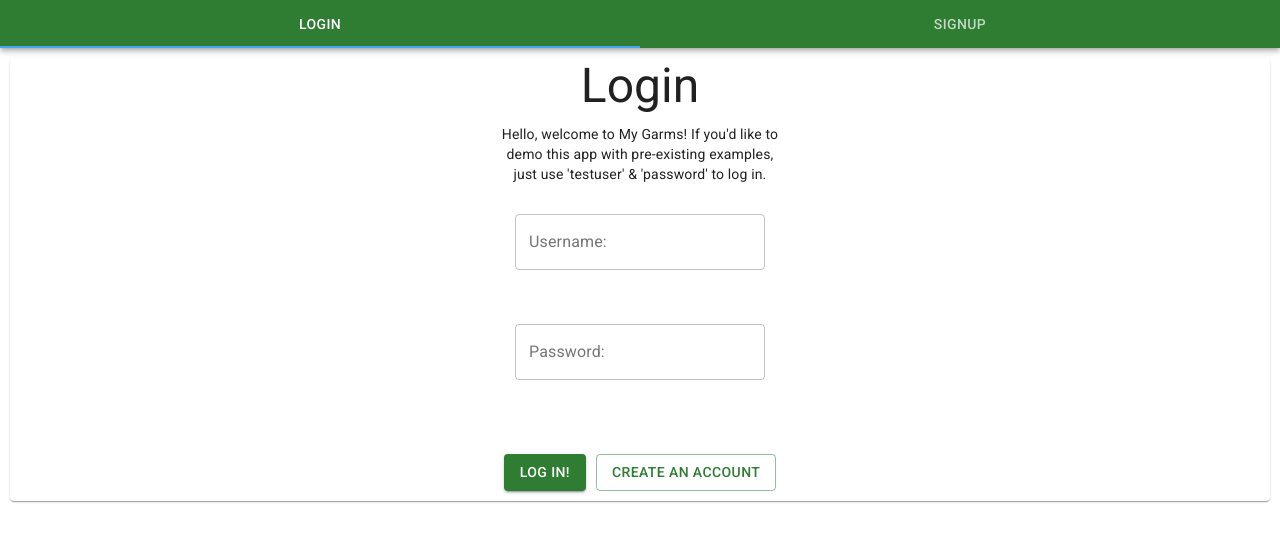
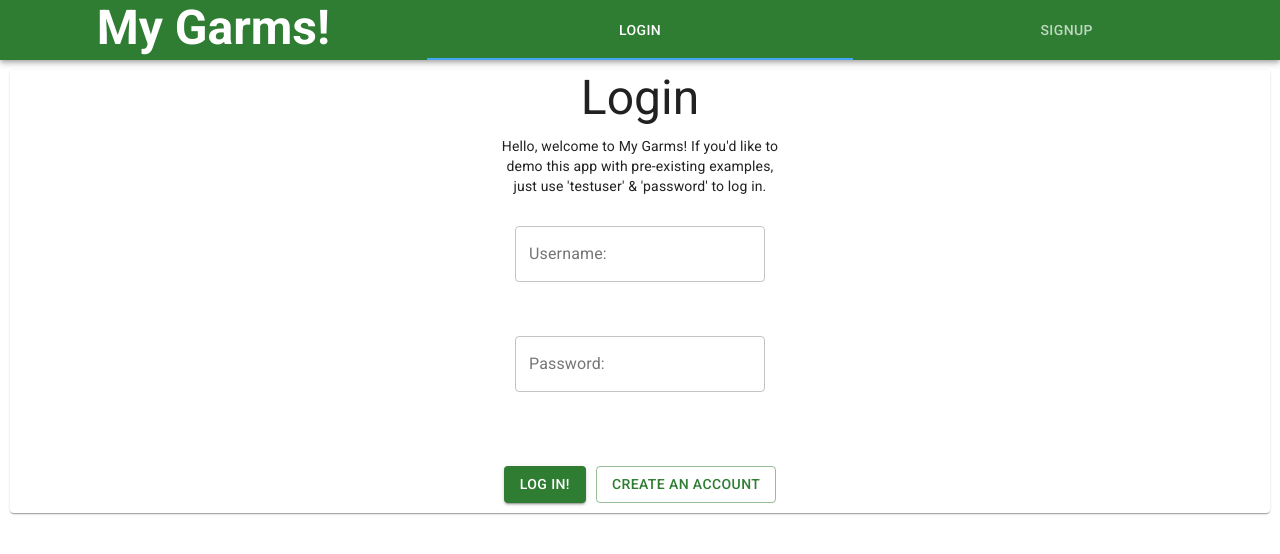
Before and after one commit to Zachary-Roland/closet-app-react, a React (Create React App) app: page /login in a window 1280 px wide. Shown: the top 554 px of the page. Built offline with nearby package versions, Linux system fonts and the light colour scheme.

Commit message:
adds title to navbar

```diff
--- a/src/App.js
+++ b/src/App.js
@@ -14,7 +14,7 @@ import { createTheme } from "@material-ui/core/styles";
 import { ThemeProvider } from "@material-ui/styles";
 import a11yProps from "./shared/A11yProps";
 
-import { AppBar, Tabs, Tab } from "@material-ui/core";
+import { AppBar, Tabs, Tab, Grid, Typography } from "@material-ui/core";
 
 // Imports for Context
 import { GarmsContext, UserContext, NeedsContext } from "./context";
@@ -76,8 +76,20 @@ function App() {
     <ThemeProvider theme={oliveAqua}>
       <Router>
         <nav>
-          <AppBar position="sticky">
+          <AppBar position="sticky" style={{ minHeight: "60px" }}>
+            <Grid container spacing={0}>
+              <Grid item xs={12} md={4} style={{ textAlign: "center" }}>
+                <Typography
+                  variant="h3"
+                  component="h6"
+                  color="inherit"
+                  style={{ fontWeight: "bold" }}
+                >
+                  My Garms!
+                </Typography>
+              </Grid>
               {!user && (
+                <Grid item xs={12} md={8}>
                   <Tabs
                     value={value}
                     onChange={handleChange}
@@ -88,17 +100,21 @@ function App() {
                       label="Login"
                       to="/login"
                       component={NavLink}
+                      style={{ minHeight: "60px" }}
                       {...a11yProps(0)}
                     />
                     <Tab
                       label="Signup"
                       to="/signup"
                       component={NavLink}
+                      style={{ minHeight: "60px" }}
                       {...a11yProps(1)}
                     />
                   </Tabs>
+                </Grid>
               )}
               {user && (
+                <Grid item xs={12} md={8}>
                   <Tabs
                     value={value}
                     onChange={handleChange}
@@ -109,24 +125,28 @@ function App() {
                       label="Add Garm"
                       to="/addGarm"
                       component={NavLink}
+                      style={{ minHeight: "60px" }}
                       {...a11yProps(0)}
                     />
                     <Tab
                       label="My Garms"
                       to="/myGarms"
                       component={NavLink}
+                      style={{ minHeight: "60px" }}
                       {...a11yProps(1)}
                     />
                     <Tab
                       label="Fits"
                       to="/fitBuilder"
                       component={NavLink}
+                      style={{ minHeight: "60px" }}
                       {...a11yProps(2)}
                     />
                     <Tab
                       label="Logout"
                       to="/login"
                       component={NavLink}
+                      style={{ minHeight: "60px" }}
                       onClick={() => {
                         logout();
                         setGarms([]);
@@ -136,7 +156,9 @@ function App() {
                       {...a11yProps(3)}
                     />
                   </Tabs>
+                </Grid>
               )}
+            </Grid>
           </AppBar>
         </nav>
         <main>
```
Lines whose indentation alone changed are shown as unchanged.
